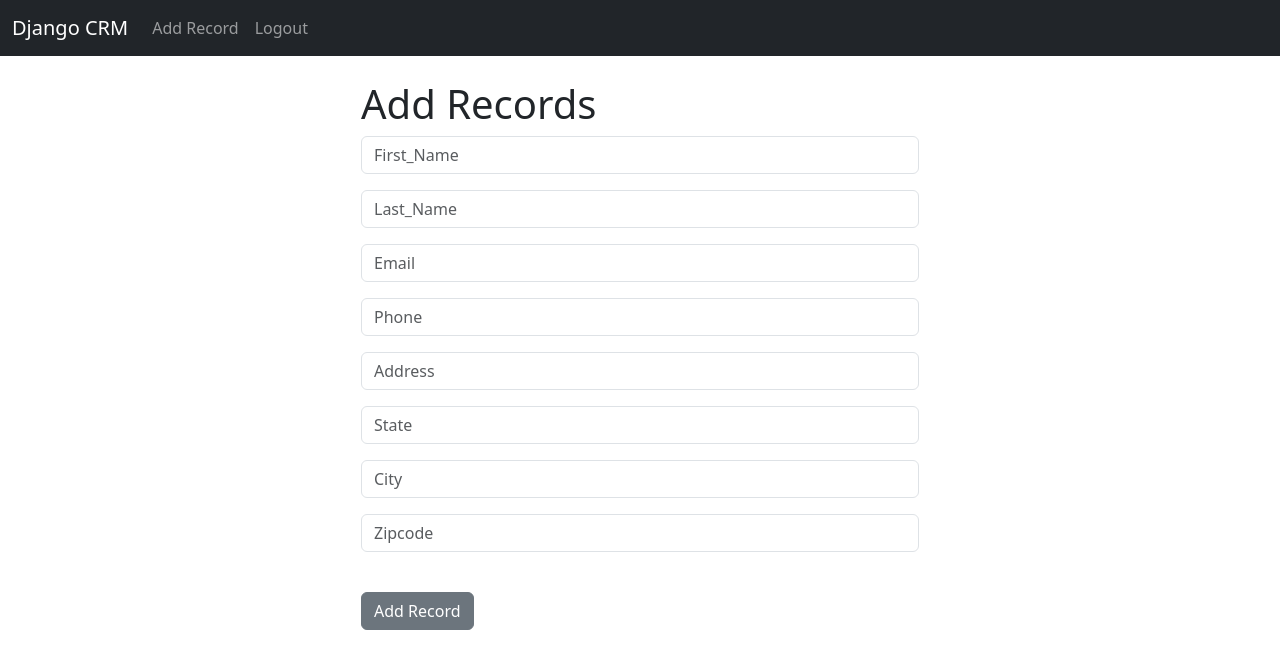
After one commit to Gopik04/django-crm, a Django app: page /add_record/ in a window 1280 px wide. The commit adds this page. Shown: the top 669 px of the page. Run offline with Django 5.2, Linux system fonts and the light colour scheme; the visitor is signed in with stand-in values (Sample User, id 1).

Commit message:
final_project

```diff
--- a/website/admin.py
+++ b/website/admin.py
@@ -1,3 +1,5 @@
 from django.contrib import admin
+from .models import Record
+# Register your models here.
 
-# Register your models here.
+admin.site.register(Record)
--- a/website/form.py
+++ b/website/form.py
@@ -1,12 +1,14 @@
 from django.contrib.auth.forms import UserCreationForm
 from django.contrib.auth.models import User
-from django import forms
+from  django import forms
+from .models import Record
+
 
 
 class SignUpForm(UserCreationForm):
-    email = forms .EmailField(label="", widget=forms.TextInput(attrs={'class':'fprm-control','placeholder':"Email Addresss"}))
-    first_name = forms.CharField(label="",max_length=50,widget=forms.TextInput(attrs={'class':'fprm-control','placeholder':"First Name"}))
-    last_name = forms.CharField(label="",max_length=50,widget=forms.TextInput(attrs={'class':'fprm-control','placeholder':"Last Name"}))
+    email = forms .EmailField(label="", widget=forms.TextInput(attrs={'class':'form-control','placeholder':"Email Addresss"}))
+    first_name = forms.CharField(label="",max_length=50,widget=forms.TextInput(attrs={'class':'form-control','placeholder':"First Name"}))
+    last_name = forms.CharField(label="",max_length=50,widget=forms.TextInput(attrs={'class':'form-control','placeholder':"Last Name"}))
 
     class Meta:
         model = User
@@ -29,3 +31,17 @@ class SignUpForm(UserCreationForm):
         self.fields['password2'].widget.attrs['placeholder'] = 'Confirm Password'
         self.fields['password2'].label = ''
         self.fields['password2'].help_text = '<span class="form-text text-muted"><small>Enter the same password as before, for verification.</small></span>'
+
+class AddRecordForm(forms.ModelForm):
+    first_name = forms.CharField(required=True,widget = forms.widgets.TextInput(attrs = {'placeholder':'First_Name','class':'form-control'}),label="")
+    last_name= forms.CharField(required=True,widget = forms.widgets.TextInput(attrs = {'placeholder':'Last_Name','class':'form-control'}),label="")
+    email = forms.CharField(required=True,widget = forms.widgets.TextInput(attrs = {'placeholder':'Email','class':'form-control'}),label="")
+    phone = forms.CharField(required=True,widget = forms.widgets.TextInput(attrs = {'placeholder':'Phone','class':'form-control'}),label="")
+    address = forms.CharField(required=True,widget = forms.widgets.TextInput(attrs = {'placeholder':'Address','class':'form-control'}),label="")
+    state = forms.CharField(required=True,widget = forms.widgets.TextInput(attrs = {'placeholder':'State','class':'form-control'}),label="")
+    city = forms.CharField(required=True,widget = forms.widgets.TextInput(attrs = {'placeholder':'City','class':'form-control'}),label="")
+    zipcode = forms.CharField(required=True,widget = forms.widgets.TextInput(attrs = {'placeholder':'Zipcode','class':'form-control'}),label="")
+
+    class Meta:
+        model = Record
+        exclude = ('user',)
--- a/website/models.py
+++ b/website/models.py
@@ -1,3 +1,15 @@
 from django.db import models
 
-# Create your models here.
+class Record(models.Model):
+    created_at = models.DateTimeField(auto_now_add=True)
+    first_name = models.CharField(max_length=50)
+    last_name = models.CharField(max_length=50)
+    email = models.CharField(max_length=100)
+    phone = models.CharField(max_length=15)
+    address= models.CharField(max_length=100)
+    state = models.CharField(max_length=50)
+    city = models.CharField(max_length=50)
+    zipcode = models.CharField(max_length=20)
+
+    def __str__(self):
+        return(f"{self.first_name} {self.last_name}")
--- /dev/null
+++ b/website/templates/add_record.html
@@ -0,0 +1,14 @@
+{% extends 'base.html' %}
+{% block content %}
+<div class="col-md-6 offset-md-3">
+<h1>Add Records</h1>
+<form method="POST" action="{% url 'add_record' %}">
+    {% csrf_token %}
+    {{form.as_p}}
+    <br>
+    <button type="submit" class="btn btn-secondary">Add Record</button>
+
+</form>
+
+</div>
+{% endblock %}
--- a/website/templates/navbar.html
+++ b/website/templates/navbar.html
@@ -8,10 +8,13 @@
         <ul class="navbar-nav me-auto mb-2 mb-lg-0">
           {% if user.is_authenticated %}
           <li class="nav-item">
+            <a class="nav-link" href="{% url 'add_record' %}">Add Record </a>
+          </li>
+          <li class="nav-item">
             <a class="nav-link" href="{% url 'logout'%}">Logout </a>
           </li>
           {% else %}
-          <li class="nav-item"></li>
+          <li class="nav-item">
             <a class="nav-link" href="{% url 'register'%}">Register</a>
           </li>
           <li class="nav-item">
--- a/website/templates/register.html
+++ b/website/templates/register.html
@@ -2,7 +2,7 @@
 
 {% block content %}
 
-<div class="cal-md-6 offset-md-3">
+<div class="col-md-6 offset-md-3">
 <h1>register</h1>
 <br>
 <form method="POST" action="">
--- a/website/urls.py
+++ b/website/urls.py
@@ -6,4 +6,8 @@ urlpatterns=[
     #path("login/",views.login_user ,name="login"),
     path("logout/",views.logout_user ,name="logout"),
     path("register/",views.register_user,name="register"),
+    path("record/<int:pk>/",views.customer_record, name="record"),
+    path("delete_record/<int:pk>/",views.delete_record,name="delete_record"),
+    path("add_record/",views.add_record,name="add_record"),
+    path("update_record/<int:pk>",views.update_record,name="update_record"),
 ]
--- a/website/views.py
+++ b/website/views.py
@@ -2,8 +2,12 @@ from django.shortcuts import render,redirect
 from django.contrib.auth import authenticate,login,logout
 from django.contrib import messages
 from .form import SignUpForm
+from .models import Record
+from .form import AddRecordForm
 
 def home(request):
+    #retrive the data from database:
+    records=Record.objects.all()
     #check to log in
     if request.method == 'POST':
         username = request.POST['username']
@@ -18,13 +22,15 @@ def home(request):
             messages.success(request,"username or password is wrong please try again....")
             return redirect('home')
     else:
-        return render(request,'home.html',{})
+        return render(request,'home.html',{'records':records})
 
+#for logout
 def logout_user(request):
     logout(request)
     messages.success(request,"succesfully logged out")
     return redirect('home')
 
+#for register
 def register_user(request):
     if request.method =="POST":
         form = SignUpForm(request.POST)
@@ -43,3 +49,52 @@ def register_user(request):
         return render(request,"register.html",{'form':form})
 
     return render(request,"register.html",{'form':form})
+
+# display record
+
+def customer_record(request,pk):
+    if request.user.is_authenticated:
+        customer_record=Record.objects.get(id=pk)
+        return render(request,"record.html",{"customer_record":customer_record})
+    else:
+        messages.success(request,"you must login for see the recordes")
+        return redirect('home')
+
+#delete record
+
+def delete_record(request,pk):
+    if request.user.is_authenticated:
+        delete_it =Record.objects.get(id=pk)
+        delete_it.delete()
+        messages.success(request,"record deleted successfully")
+        return redirect('home')
+    else:
+        messages.success(request,"you must login for delete recordes")
+        return redirect('home')
+
+# insert record:
+def add_record(request):
+    form = AddRecordForm((request.POST) or (None))
+    if request.user.is_authenticated:
+        if request.method =='POST':
+            if form.is_valid():
+                add_record = form.save()
+                messages.success(request,"record added....successfully")
+                return redirect('home')
+        return render(request,"add_record.html",{'form':form})
+    else:
+        messages.success(request,"you must be loggedin....")
+        return redirect('home')
+
+def update_record(request,pk):
+    if request.user.is_authenticated:
+        current_record = Record.objects.get(id=pk)
+        form = AddRecordForm(request.POST or None,instance=current_record)
+        if form.is_valid():
+            form.save()
+            messages.success(request,"record updated....successfully")
+            return redirect('home')
+        return render(request,"update_record.html",{'form':form})
+    else:
+        messages.success(request,"you must be loggedin....")
+        return redirect('home')
```
Also changed, not shown: website/templates/home.html (+37 -4 lines), website/templates/record.html (added, +33 -0 lines), website/templates/update_record.html (added, +18 -0 lines), website/migrations/0001_initial.py (added).
